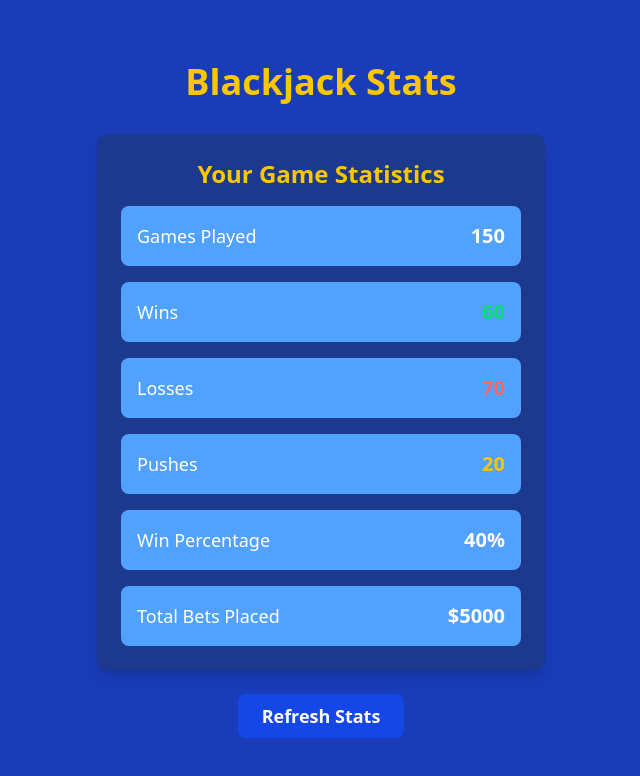
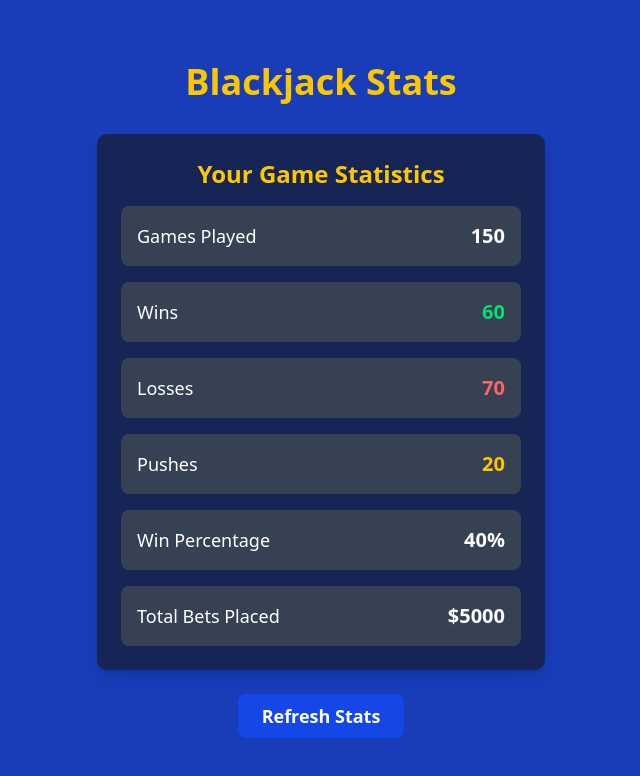
Before and after one commit to syskhill/SteeleHacks, a Next.js app: page /stats in a window 1280 px wide. Shown: the top 776 px of the page, without its empty margins (319-959 px from the left). Built offline with nearby package versions, Linux system fonts and the light colour scheme.

Commit message:
fix colors

```diff
--- a/src/app/stats/page.tsx
+++ b/src/app/stats/page.tsx
@@ -28,30 +28,30 @@ const StatsPage: React.FC = () => {
       <h1 className="text-4xl font-bold mb-8 text-yellow-400">Blackjack Stats</h1>
 
       {/* Stats Card */}
-      <div className="bg-blue-900 rounded-lg shadow-lg p-6 w-full max-w-md">
+      <div className="bg-blue-950 rounded-lg shadow-lg p-6 w-full max-w-md">
         <h2 className="text-2xl font-semibold mb-4 text-center text-yellow-400">Your Game Statistics</h2>
         <div className="grid grid-cols-1 gap-4">
-          <div className="flex justify-between items-center p-4 bg-blue-400 rounded-md">
+          <div className="flex justify-between items-center p-4 bg-gray-700 rounded-md">
             <span className="text-lg">Games Played</span>
             <span className="text-xl font-bold">{stats.gamesPlayed}</span>
           </div>
-          <div className="flex justify-between items-center p-4 bg-blue-400 rounded-md">
+          <div className="flex justify-between items-center p-4 bg-gray-700 rounded-md">
             <span className="text-lg">Wins</span>
             <span className="text-xl font-bold text-green-400">{stats.wins}</span>
           </div>
-          <div className="flex justify-between items-center p-4 bg-blue-400 rounded-md">
+          <div className="flex justify-between items-center p-4 bg-gray-700 rounded-md">
             <span className="text-lg">Losses</span>
             <span className="text-xl font-bold text-red-400">{stats.losses}</span>
           </div>
-          <div className="flex justify-between items-center p-4 bg-blue-400 rounded-md">
+          <div className="flex justify-between items-center p-4 bg-gray-700 rounded-md">
             <span className="text-lg">Pushes</span>
             <span className="text-xl font-bold text-yellow-400">{stats.pushes}</span>
           </div>
-          <div className="flex justify-between items-center p-4 bg-blue-400 rounded-md">
+          <div className="flex justify-between items-center p-4 bg-gray-700 rounded-md">
             <span className="text-lg">Win Percentage</span>
             <span className="text-xl font-bold">{stats.winPercentage}%</span>
           </div>
-          <div className="flex justify-between items-center p-4 bg-blue-400 rounded-md">
+          <div className="flex justify-between items-center p-4 bg-gray-700 rounded-md">
             <span className="text-lg">Total Bets Placed</span>
             <span className="text-xl font-bold">${stats.totalBets}</span>
           </div>
```
